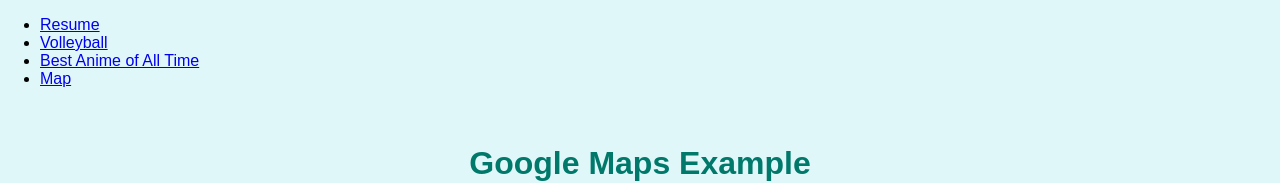
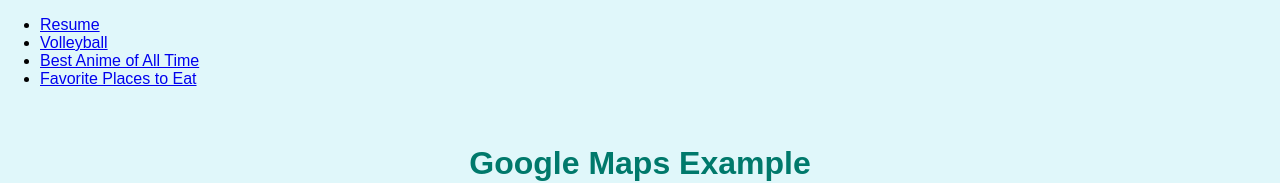
Before and after one commit to greyes-4/webdev_proj3, a plain HTML site: page maps.html in a window 1280 px wide. Shown: the top 183 px of the page. Drawn offline with Linux system fonts and the light colour scheme; some packages are replaced by stand-ins of ours.

Commit message:
Update maps.html

```diff
--- a/maps.html
+++ b/maps.html
@@ -35,7 +35,7 @@
       <li><a href="index.html">Resume</a></li>
       <li><a href="sports.html">Volleyball</a></li>
       <li><a href="anime.html">Best Anime of All Time</a></li>
-      <li><a href="maps.html">Map</a></li>
+      <li><a href="maps.html">Favorite Places to Eat</a></li>
     </ul>
   </header>
 
```
